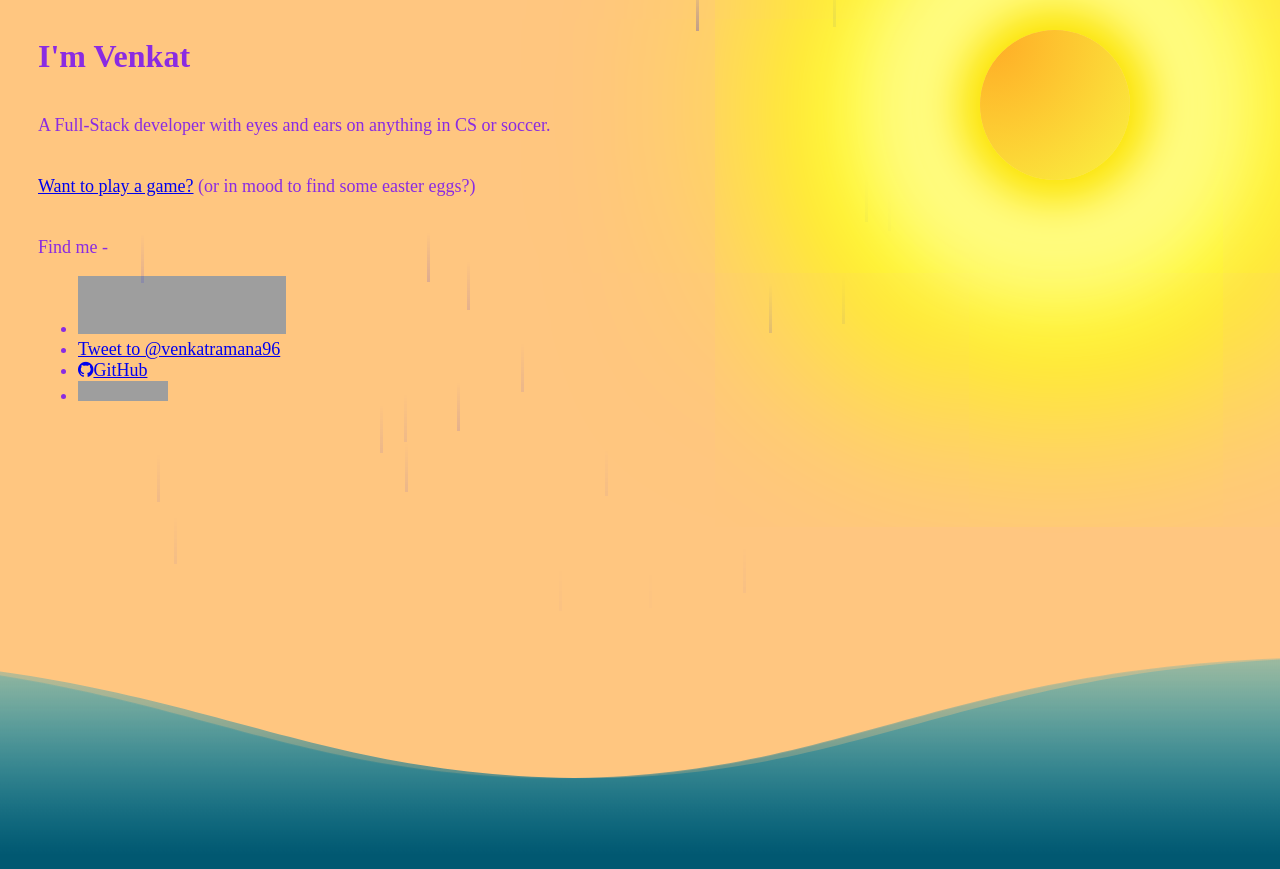
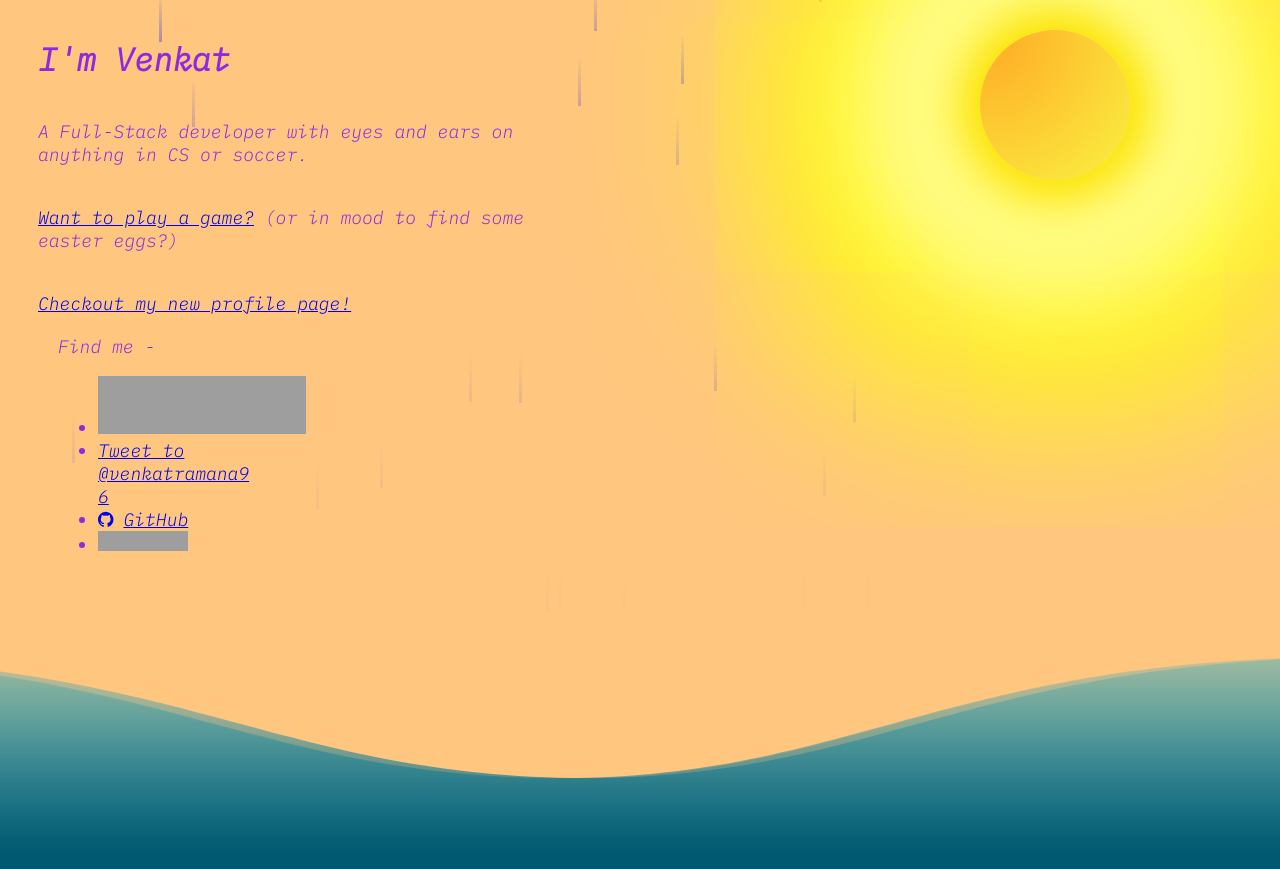
Before and after one commit to venkatramanareddy/venkatramanareddy.github.io, a Jekyll site: the page built from index.md, in a window 1280 px wide. Shown: the top 869 px of the page. Built offline with Jekyll 4.4.1, drawn with Linux system fonts in a browser that asks for light colours; nearby versions of some CDN libraries; comment, search, counter and statistics services are not loaded; grey boxes are pictures that could not be loaded.

Commit message:
new updates

```diff
--- a/_layouts/home.html
+++ b/_layouts/home.html
@@ -48,6 +48,9 @@ layout: default
         (or in mood to find some easter eggs?)
     </div>
     <div class="sub-container left-side-content">
+        <a href="https://venkatramanareddy.github.io/profile/" onclick="selectedLink('newprofilepagelink')">Checkout my new profile page!</a>
+    <div>
+    <div class="sub-container left-side-content">
         Find me -
         <ul>
             <li>
@@ -69,7 +72,7 @@ layout: default
             <li>
                 {% if site.github_username %}
                 <a href="https://github.com/{{site.github_username}}" onclick="selectedLink('github')">
-                    <i class="fa fa-github"></i>GitHub
+                    <i class="fa fa-github" style="padding-right: 10px;"></i>GitHub
                 </a>
                 {% endif %}
             </li>
--- a/styles/main.scss
+++ b/styles/main.scss
@@ -2,8 +2,11 @@
 # Main.scss - Including all the theming in this sass file (Okay its scss).
 ---
 
+@import url('https://fonts.googleapis.com/css2?family=IBM+Plex+Mono:ital,wght@1,300&display=swap');
+
 // Text
-$base-font-family: Fira Mono !default;
+// $base-font-family: Fira Mono !default;
+$base-font-family: 'IBM Plex Mono', monospace;
 $base-font-size: 22px;
 $header-2: 100;
 
@@ -48,7 +51,8 @@ body{
 }
 
 .left-side-content{
-  min-width: 500px;
+  // min-width: 500px;
+  width: 40%;
 }
 
 .ocean {
```
